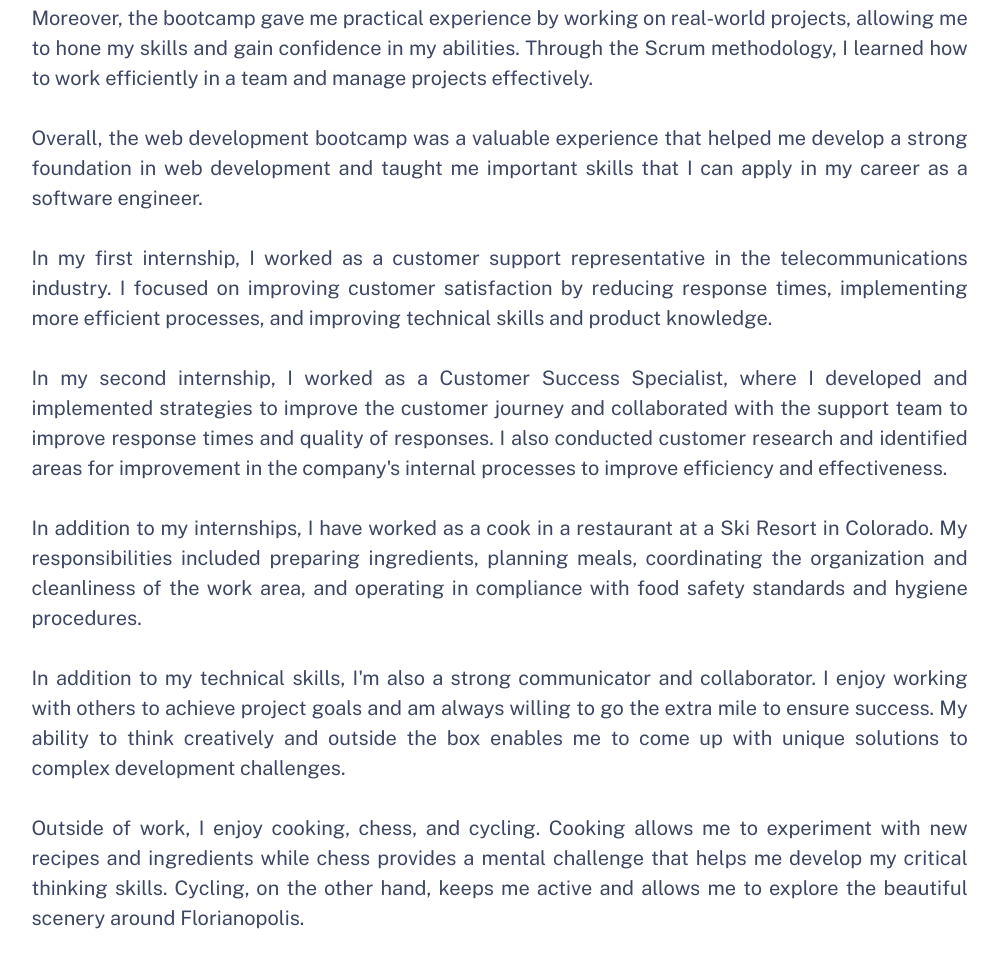
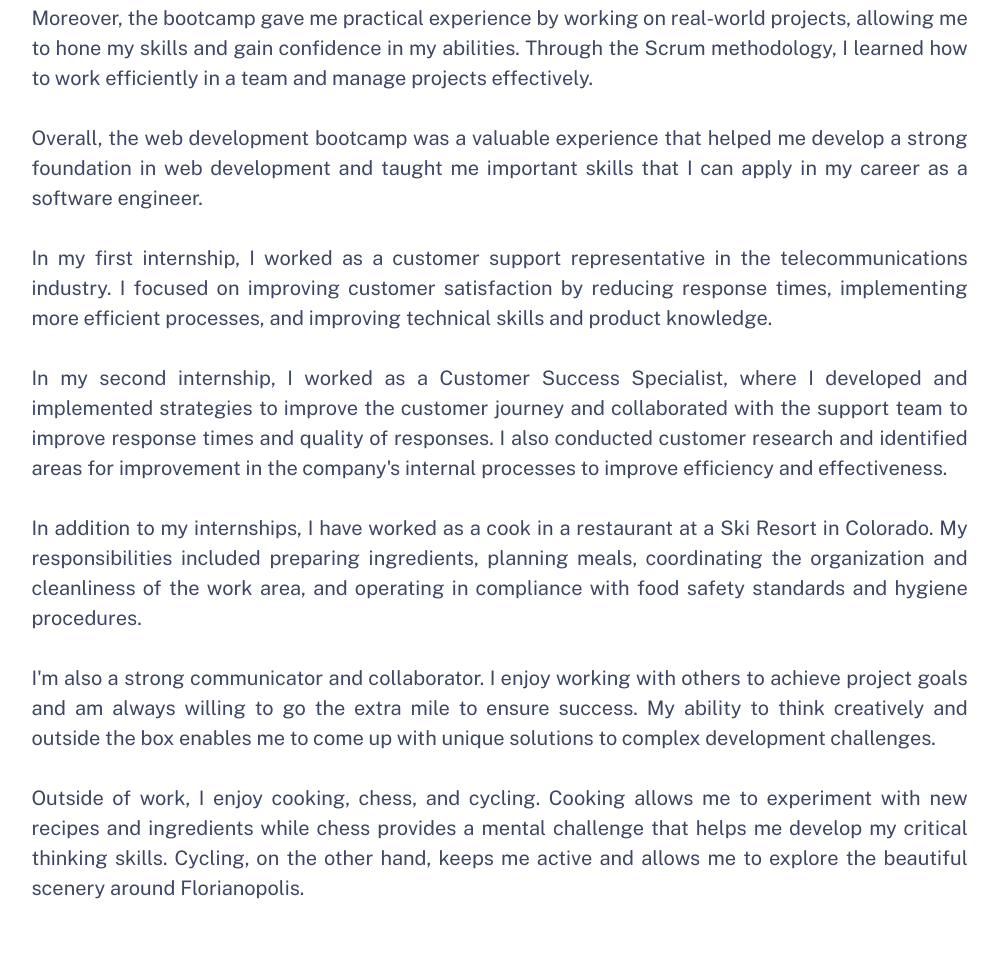
Before and after one commit to gpadova/my-portofolio-website, an Astro site: page /about in a window 1280 px wide and 2400 px high. Shown: the part 1165-2121 px from the top of the page, without its empty margins (239-1237 px from the left). Built offline with nearby package versions, Linux system fonts and the light colour scheme; Astro itself is replaced by a stand-in of ours.

Commit message:
fix: bio last paragraph

```diff
--- a/src/pages/about.astro
+++ b/src/pages/about.astro
@@ -27,7 +27,7 @@ import Hero from "../components/Hero.astro";
             My name is Giovanni Padova and I am a 24-year-old resident of
             Florianopolis, Brazil. I pursued a degree in Electrical Engineering
             at UFSC. I also completed a web development bootcamp. I did two
-            internships during my time at University as well.
+            internships during my time at University as well that gave me valuable real world work experience.
           </p>
           <br />
           <p>
@@ -100,11 +100,11 @@ import Hero from "../components/Hero.astro";
           </p>
           <br />
           <p>
-            In addition to my technical skills, I'm also a strong communicator
-            and collaborator. I enjoy working with others to achieve project
-            goals and am always willing to go the extra mile to ensure success.
-            My ability to think creatively and outside the box enables me to
-            come up with unique solutions to complex development challenges.
+            I'm also a strong communicator and collaborator. I enjoy working
+            with others to achieve project goals and am always willing to go the
+            extra mile to ensure success. My ability to think creatively and
+            outside the box enables me to come up with unique solutions to
+            complex development challenges.
           </p>
           <br />
 
```
